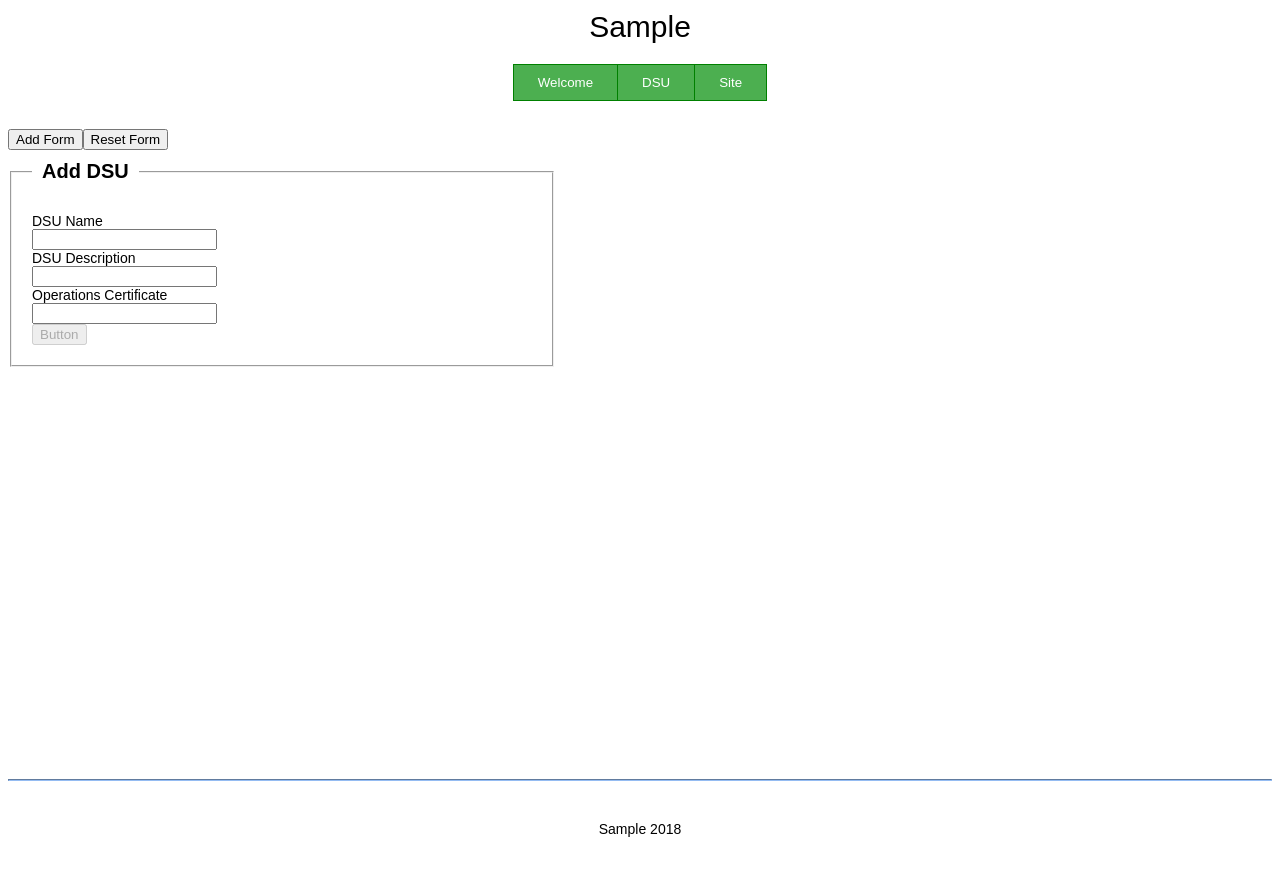
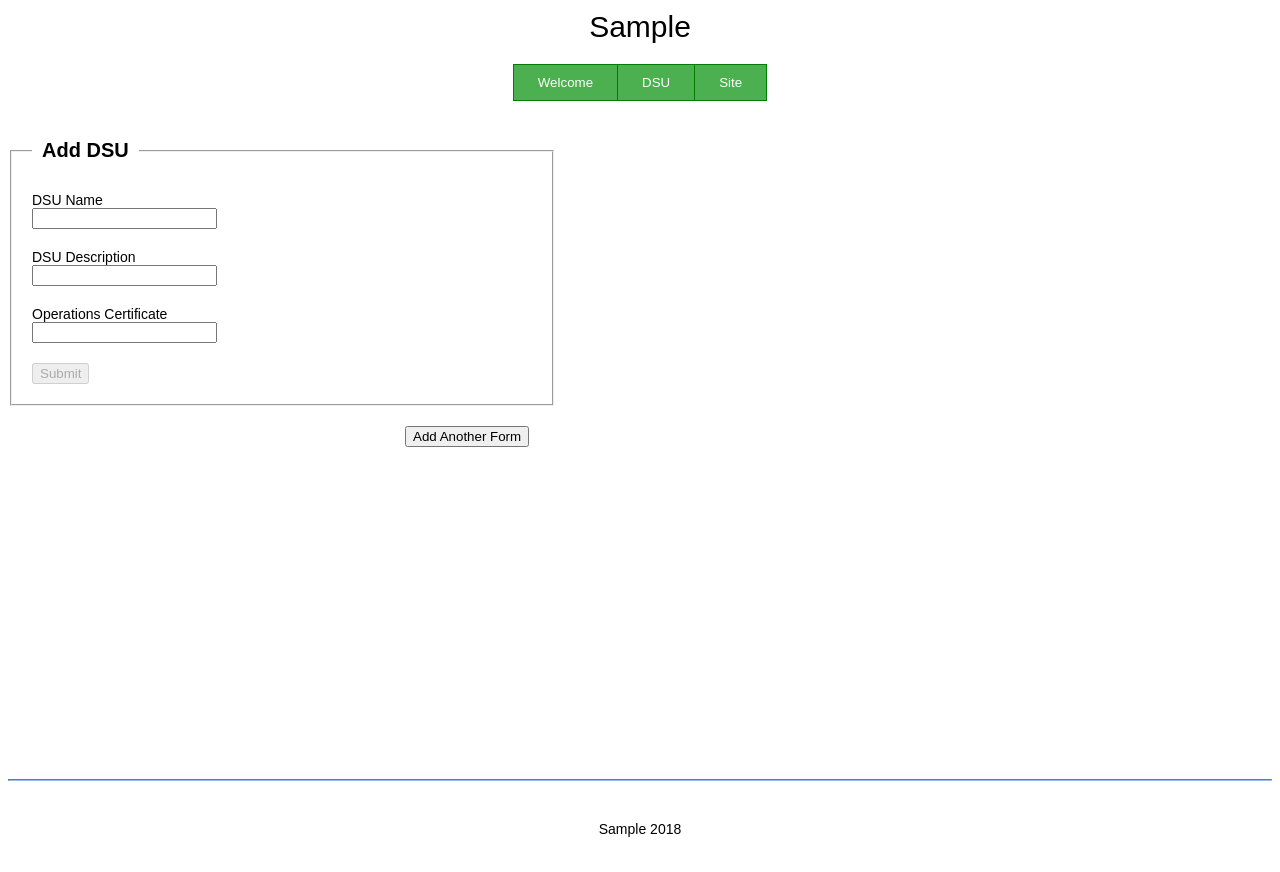
Before and after one commit to angular6/gather-store-data, an Angular app: page /#/ in a window 1280 px wide. Both pictures are taken after a click on the button "DSU". Shown: the top 872 px of the page. Built offline with nearby package versions, Linux system fonts and the light colour scheme.

Commit message:
shared (form): added styles

```diff
--- a/src/app/shared/form/form.component.html
+++ b/src/app/shared/form/form.component.html
@@ -1,18 +1,17 @@
-<button (click)="addForm()">
-  Add Form</button>
-<button (click)="resetForms()">Reset Form</button>
 <div *ngFor="let form of formsArray">
   <fieldset>
     <legend>{{title}}</legend>
-    <!-- <div>{{form._id}}</div> -->
-    <form [formGroup]="form">
+    <div *ngIf="form._id!=1" class="form-button-delete-wrapper">
+      <button (click)="removeThisForm(form._id)">Delete</button>
+    </div>
+    <form [formGroup]="form" (click)="formTouched()">
       <div class="form-group">
         <div class="form-control">
           <label class="center-block">{{label1}}
             <br>
             <input type="text" class="form-control" formControlName="control1">
           </label>
-          <div *ngIf="form.invalid && (form.controls.control1.touched || form.controls.control1.dirty )">
+          <div class="form-error" *ngIf="form.invalid && (form.controls.control1.touched || form.controls.control1.dirty )">
             <div *ngIf="form.controls.control1.errors?.required">
               Required Field
             </div>
@@ -26,7 +25,7 @@
             <br>
             <input type="text" class="form-control" formControlName="control2">
           </label>
-          <div *ngIf="form.invalid && (form.controls.control2.touched || form.controls.control2.dirty )">
+          <div class="form-error" *ngIf="form.invalid && (form.controls.control2.touched || form.controls.control2.dirty )">
             <div *ngIf="form.controls.control2.errors?.required">
               Required Field
             </div>
@@ -40,10 +39,10 @@
             <label> {{label3}}
               <br>
               <select class="form-control" formControlName="control3">
-                <option *ngFor="let dsu of dsus" value="{{dsu.id}}" >{{dsu.name}}</option>
+                <option *ngFor="let dsu of dsus" value="{{dsu.id}}">{{dsu.name}}</option>
               </select>
             </label>
-            <div *ngIf="form.invalid && (form.controls.control3.touched || form.controls.control3.dirty )">
+            <div class="form-error" *ngIf="form.invalid && (form.controls.control3.touched || form.controls.control3.dirty )">
               <div *ngIf="form.controls.control3.errors?.required">
                 Required Field
               </div>
@@ -55,12 +54,27 @@
                 <br>
                 <input type="number" class="form-control" formControlName="control3" onkeypress="return (event.charCode == 8 || event.charCode == 0) ? null : event.charCode >= 48 && event.charCode <= 57">
               </label>
+              <div class="form-error" *ngIf="form.invalid && (form.controls.control3.touched || form.controls.control3.dirty )">
+                <div *ngIf="form.controls.control3.errors?.min">
+                  Min of 0
+                </div>
+              </div>
             </div>
           </div>
         </div>
-        <button [disabled]="form.invalid" (click)="submitForm(form)">Button</button>
+        <button [disabled]="form.invalid" (click)="submitForm(form)">Submit</button>
+        <div *ngIf="submitted" class="form-success">Success</div>
       </div>
     </form>
-    <button *ngIf="form._id!=1" (click)="removeThisForm(form._id)">delete</button>
   </fieldset>
 </div>
+<div class="form-bottom-buttons-wrapper">
+  <div class="form-bottom-buttons">
+    <button (click)="addForm()">Add Another Form</button>
+    <br>
+    <br>
+    <br>
+    <br>
+    <button *ngIf="containsAdditionalForms()" (click)="resetForms()">Reset</button>
+  </div>
+</div>
--- a/src/app/shared/form/form.component.scss
+++ b/src/app/shared/form/form.component.scss
@@ -0,0 +1,32 @@
+.form-button-delete-wrapper {
+	text-align: right;
+}
+
+.form-success {
+	background: lightgreen;
+	padding: 14px;
+	border-radius: 10px;
+	width: 80%;
+	max-width: 200px;
+	text-align: center
+}
+
+
+.form-error {
+  margin-bottom: 10px;
+  color: red;
+}
+
+.form-control {
+  margin-bottom: 10px;
+}
+
+.form-bottom-buttons-wrapper {
+  width: 100%;
+  max-width: 500px;
+  margin: auto;
+}
+
+.form-bottom-buttons {
+	  padding: 20px 25px 20px 15px;
+}
```
